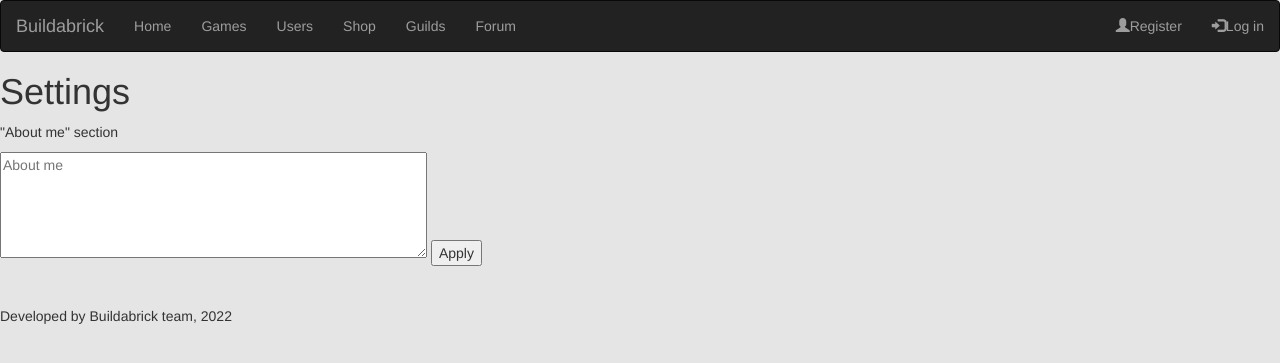
After one commit to nikitundrik/djablox, a Django app: page /settings in a window 1280 px wide. The commit adds this page. Shown: the top 363 px of the page. Run offline with Django 3.2, Linux system fonts and the light colour scheme; parts of the project's set-up code (start-up, migrations or seed data) failed here and were passed over; some libraries are stand-ins or nearby versions.

Commit message:
User settings

```diff
--- a/website/templates/base.html
+++ b/website/templates/base.html
@@ -41,9 +41,12 @@
         <nav class="navbar navbar-inverse">
             <div class="container-fluid">
                 <ul class="nav navbar-nav">
-                    <li><a href='user/{{ user.id }}'>Profile</a></li>
-                    <li><a href='friends'>Friends</a></li>
-                    <li><a href='messages'>Messages</a></li>
+                    <li><a href='/user/{{ user.id }}'>Profile</a></li>
+                    <li><a href='/friends'>Friends</a></li>
+                    <li><a href='/messages'>Messages</a></li>
+                    <li><a href='/settings'>Settings</a></li>
+                </ul>
+                <ul class="nav navbar-nav navbar-right">
                     <li><a href='/balance'>{{ user.coin }} coins {{ user.materia }} materia</a></li>
                 </ul>
             </div>
--- /dev/null
+++ b/website/templates/website/settings.html
@@ -0,0 +1,11 @@
+{% extends 'base.html' %}
+{% block title %}Settings{% endblock %}
+{% block content %}
+<h1>Settings</h1>
+<form action='/applysettings' method='post'>
+    {% csrf_token %}
+    <p>"About me" section</p>
+    <textarea rows='5' cols='50' name='aboutme' placeholder='About me'></textarea>
+    <input type="submit" value="Apply">
+</form>
+{% endblock %}
--- a/website/urls.py
+++ b/website/urls.py
@@ -14,5 +14,7 @@ urlpatterns = [
     path('buy/<int:item_id>', buy, name='buy'),
     path('nemoney', nemoney, name='nemoney'),
     path('guilds', guilds, name='guilds'),
-    path('forum', forum, name='forum')
+    path('forum', forum, name='forum'),
+    path('settings', settings, name='settings'),
+    path('applysettings', applysettings, name='applysettings')
 ]
--- a/website/views.py
+++ b/website/views.py
@@ -114,3 +114,14 @@ def guilds(request):
 
 def forum(request):
     return render(request, 'website/forum.html')
+
+
+def settings(request):
+    return render(request, 'website/settings.html')
+
+
+def applysettings(request):
+    about_me = request.POST['aboutme']
+    request.user.description = about_me
+    request.user.save()
+    return redirect('user/' + str(request.user.id))
```
Also changed, not shown: db.sqlite3.
